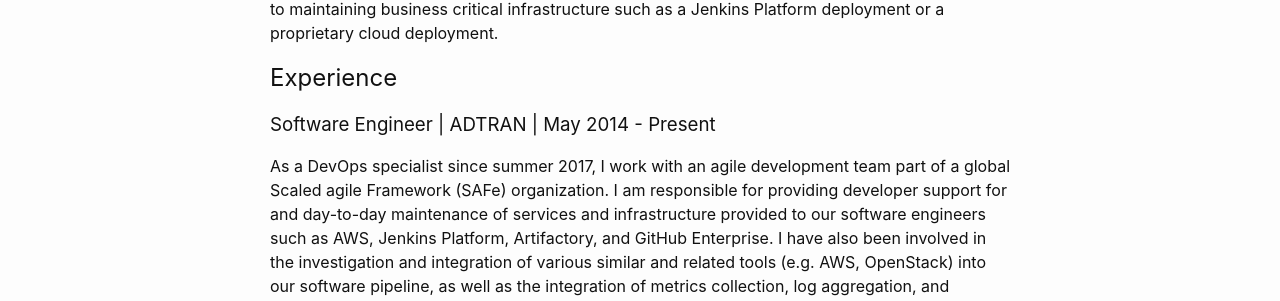
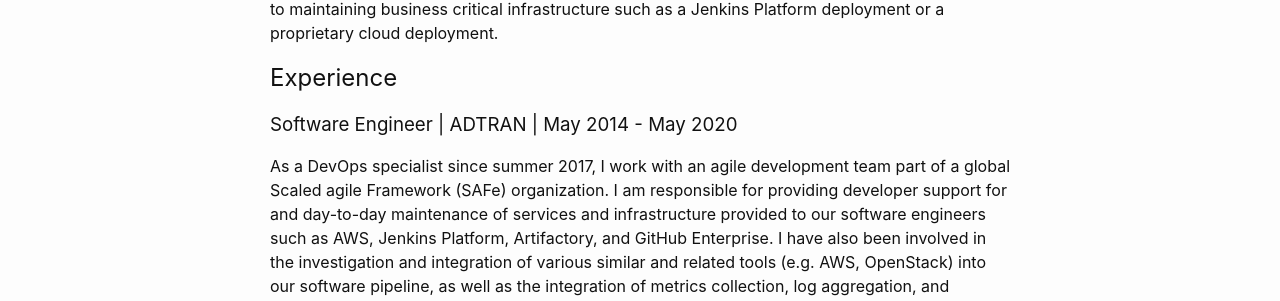
Before and after one commit to leonallen22/leonallen22.github.io, a Jekyll site: the page built from aboutme.html, in a window 1280 px wide. Shown: the part 191-492 px from the top of the page. Built offline with Jekyll 4.4.1, drawn with Linux system fonts in a browser that asks for light colours.

Commit message:
update employment information

```diff
--- a/aboutme.html
+++ b/aboutme.html
@@ -5,7 +5,7 @@
 <p>I am an advocate for Free and Open Source Software, a dabbler in Cybersecurity, and a dedicated software engineer. I am constantly looking to learn new technologies and techniques and how they may best be used for a given system. I have experience with a wide variety of software from programming microcontrollers in the Autonomous Robotics Club (ARC) in college to maintaining business critical infrastructure such as a Jenkins Platform deployment or a proprietary cloud deployment.</p>
 
 <h2>Experience</h2>
-<h3>Software Engineer | ADTRAN | May 2014 - Present</h3>
+<h3>Software Engineer | ADTRAN | May 2014 - May 2020</h3>
 <p>As a DevOps specialist since summer 2017, I work with an agile development team part of a global Scaled agile Framework (SAFe) organization. I am responsible for providing developer support for and day-to-day maintenance of services and infrastructure provided to our software engineers such as AWS, Jenkins Platform, Artifactory, and GitHub Enterprise. I have also been involved in the investigation and integration of various similar and related tools (e.g. AWS, OpenStack) into our software pipeline, as well as the integration of metrics collection, log aggregation, and presentation solutions into our infrastructure (Netdata, Prometheus, Grafana). Previously I have worked as a co-op on some of our router products (C++), and in Product Qualification.</p>
 
 
```
